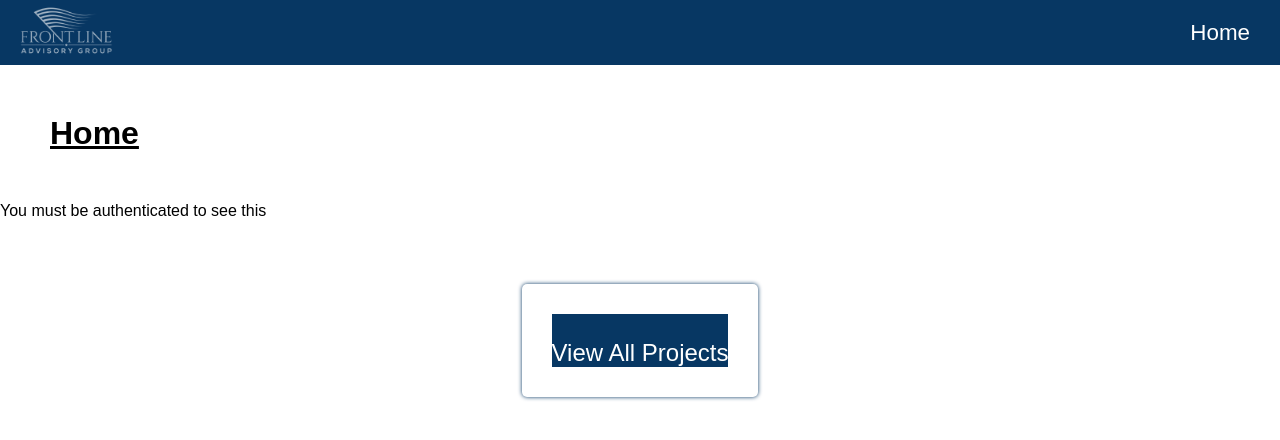
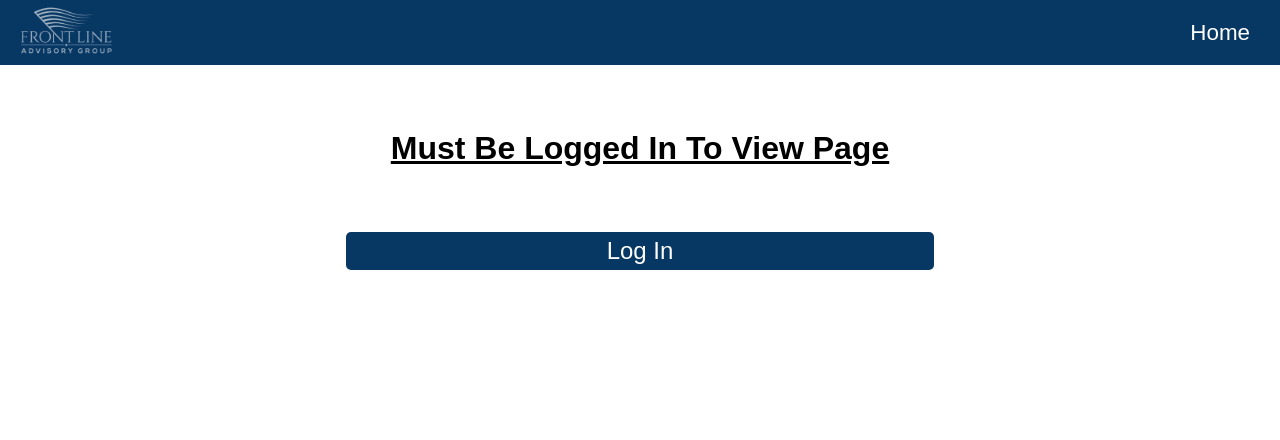
Before and after one commit to RolandSanner/Project-Management-Application, a Vue app in the folder vue/: page / in a window 1280 px wide. Shown: the top 440 px of the page. Built offline with nearby package versions, Linux system fonts and the light colour scheme.

Commit message:
Front-end

```diff
--- a/vue/src/components/home-page/HomePage.vue
+++ b/vue/src/components/home-page/HomePage.vue
@@ -1,10 +1,16 @@
 <script src="./home-page.js"></script>
-<style src="./home-page.css" scoped></style>
+<style src="./home-page.css"></style>
 
 <template>
     <div id="home-page">
-        <div id="home-main">
-            <router-link :to="{ name: 'projects' }" class="routerLinks">View All Projects</router-link>
+        <div class="header">
+           <h1 v-if="$store.state.token == ''">Must Be Logged In To View Page</h1>
+           <router-link v-if="$store.state.token == ''" :to="{ name: 'login' }" class="routerLinks login">Log In</router-link>
+        </div>
+
+        <div id="home-main" v-if="$store.state.token != ''">
+            <router-link :to="{ name: 'allprojects' }" class="routerLinks">View All Projects</router-link>
+            <router-link :to="{ name: 'userlist' }" class="routerLinks">View All Users</router-link>
         </div>
     </div>
 </template>
--- a/vue/src/components/home-page/home-page.css
+++ b/vue/src/components/home-page/home-page.css
@@ -34,12 +34,28 @@
     text-decoration: none;
     display: flex;
     justify-content: center;
-    padding-top: 25px;
+    padding: 5px;
     color: white;
     background-color: #073763;
     font-size: 1.5rem;
+    border-radius: 5px;
+    margin: 5px;
   }
 
   .routerLinks:hover {
     color: #acaeaf;
   }
+
+
+  h1{
+    text-decoration: none;
+    padding-bottom: 15px;
+}
+.header{
+    padding: 15px;
+    display: inline-block;
+}
+.login{
+    display: flex;
+    justify-content: space-around;
+}
--- a/vue/src/components/project-component/ProjectComponent.vue
+++ b/vue/src/components/project-component/ProjectComponent.vue
@@ -33,9 +33,9 @@
             autofocus
             rows="4"
             cols="23"
-            v-model="project.projectDescription"
+            v-model="project.description"
             />
-            <input
+            <!-- <input
             type="text"
             id="primary-funding"
             class="form-control"
@@ -51,7 +51,7 @@
             placeholder="Secondary Funding Sources"
             autofocus
             v-model="project.secondaryFunding"
-            />
+            /> -->
             <input
             type="text"
             id="precinct"
@@ -61,7 +61,25 @@
             autofocus
             v-model="project.precinct"
             />
-            <input
+                        <input
+            type="text"
+            id="precinct"
+            class="form-control"
+            placeholder="Municipality"
+            required
+            autofocus
+            v-model="project.municipality"
+            />
+                        <input
+            type="text"
+            id="precinct"
+            class="form-control"
+            placeholder="Location"
+            required
+            autofocus
+            v-model="project.location"
+            />
+            <!-- <input
             type="text"
             id="contract"
             class="form-control"
@@ -69,7 +87,7 @@
             required
             autofocus
             v-model="project.contract"
-            />
+            /> -->
             <button type="submit" v-on:click="saveDocument()">Submit</button>
             <button type="cancel" class="cancel" v-on:click="cancel()">Cancel</button>
         </form>
--- a/vue/src/components/project-component/project-component.js
+++ b/vue/src/components/project-component/project-component.js
@@ -11,11 +11,15 @@ export default {
 			project: {
 				projectId: '',
 				projectName: '',
-				projectDescription: '',
-				primaryFunding: '',
-				secondaryFunding: '',
 				precinct: '',
-				contract: ''
+				municipality: '',
+				location: '',
+				description: '',
+				// projectDescription: '',
+				// primaryFunding: '',
+				// secondaryFunding: '',
+				// precinct: '',
+				// contract: ''
 			}
 		}
 	},
--- a/vue/src/views/Home.vue
+++ b/vue/src/views/Home.vue
@@ -1,7 +1,5 @@
 <template>
   <div class="home">
-    <h1>Home</h1>
-    <p>You must be authenticated to see this</p>
     <home-page></home-page>
   </div>
 </template>
```
